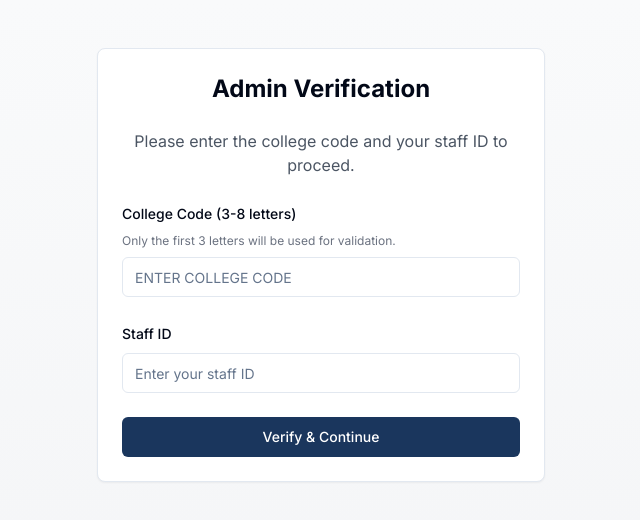
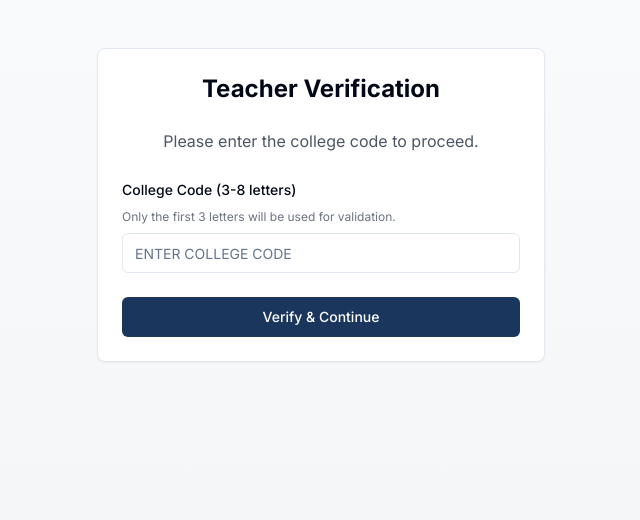
Before and after one commit to chrstnjbn/teacherview-analytics, a React (Vite) app: page /teacher/login in a window 1280 px wide. Shown: the top 520 px of the page, without its empty margins (319-959 px from the left). Built offline with nearby package versions, Linux system fonts and the light colour scheme.

Commit message:
Fix: Restrict staff ID input
Only allow staff ID input on admin login/signup pages.

```diff
--- a/src/components/auth/SignInForm.tsx
+++ b/src/components/auth/SignInForm.tsx
@@ -11,6 +11,7 @@ interface SignInFormProps {
   isLoading: boolean;
   setIsLoading: (loading: boolean) => void;
   onGoogleSignIn: () => void;
+  isAdminRoute?: boolean;
 }
 
 interface SignInFormData {
@@ -20,7 +21,7 @@ interface SignInFormData {
   staffId: string;
 }
 
-export const SignInForm = ({ isLoading, setIsLoading, onGoogleSignIn }: SignInFormProps) => {
+export const SignInForm = ({ isLoading, setIsLoading, onGoogleSignIn, isAdminRoute = false }: SignInFormProps) => {
   const [signInData, setSignInData] = useState<SignInFormData>({
     email: "",
     password: "",
@@ -78,7 +79,7 @@ export const SignInForm = ({ isLoading, setIsLoading, onGoogleSignIn }: SignInFo
         if (!teacher) {
           // If teacher doesn't exist in our system, create a new profile
           teacher = {
-            teacherId: signInData.staffId,
+            teacherId: isAdminRoute ? signInData.staffId : "",
             department: "",
             subjects: "",
             courses: "",
@@ -98,8 +99,8 @@ export const SignInForm = ({ isLoading, setIsLoading, onGoogleSignIn }: SignInFo
             teacher.collegeCode = enteredCode;
           }
 
-          // Update staff ID if it's not set yet
-          if (!teacher.teacherId && signInData.staffId) {
+          // Update staff ID if it's not set yet and we're on admin route
+          if (isAdminRoute && !teacher.teacherId && signInData.staffId) {
             teacher.teacherId = signInData.staffId;
           }
 
@@ -113,12 +114,12 @@ export const SignInForm = ({ isLoading, setIsLoading, onGoogleSignIn }: SignInFo
           email: userCredential.user.email,
           displayName: teacher.displayName,
           collegeCode: enteredCode,
-          staffId: teacher.teacherId || signInData.staffId
+          staffId: isAdminRoute ? (teacher.teacherId || signInData.staffId) : ""
         }));
 
         // Navigate based on profile completion
         if (teacher.teacherId) {
-          navigate("/teacher/dashboard");
+          navigate(isAdminRoute ? "/admin/dashboard" : "/teacher/dashboard");
         } else {
           navigate("/teacher/profile");
         }
@@ -194,6 +195,7 @@ export const SignInForm = ({ isLoading, setIsLoading, onGoogleSignIn }: SignInFo
             maxLength={8}
           />
         </div>
+        {isAdminRoute && (
           <div className="space-y-1">
             <Input
               type="text"
@@ -205,6 +207,7 @@ export const SignInForm = ({ isLoading, setIsLoading, onGoogleSignIn }: SignInFo
               className="w-full"
             />
           </div>
+        )}
       </div>
       <Button type="submit" className="w-full" disabled={isLoading}>
         {isLoading ? "Signing in..." : "Sign In"}
--- a/src/components/auth/SignUpForm.tsx
+++ b/src/components/auth/SignUpForm.tsx
@@ -12,6 +12,7 @@ interface SignUpFormProps {
   isLoading: boolean;
   setIsLoading: (loading: boolean) => void;
   onGoogleSignIn: () => void;
+  isAdminRoute?: boolean;
 }
 
 interface SignUpFormData {
@@ -25,7 +26,7 @@ interface SignUpFormData {
   staffId: string;
 }
 
-export const SignUpForm = ({ isLoading, setIsLoading, onGoogleSignIn }: SignUpFormProps) => {
+export const SignUpForm = ({ isLoading, setIsLoading, onGoogleSignIn, isAdminRoute = false }: SignUpFormProps) => {
   const [formData, setFormData] = useState<SignUpFormData>({
     firstName: "",
     lastName: "",
@@ -84,7 +85,7 @@ export const SignUpForm = ({ isLoading, setIsLoading, onGoogleSignIn }: SignUpFo
         );
 
         const profileData = {
-          teacherId: formData.staffId,
+          teacherId: isAdminRoute ? formData.staffId : "",
           department: "",
           subjects: "",
           courses: "",
@@ -101,7 +102,7 @@ export const SignUpForm = ({ isLoading, setIsLoading, onGoogleSignIn }: SignUpFo
           email: userCredential.user.email,
           displayName: `${formData.firstName} ${formData.lastName}`,
           collegeCode: enteredCode,
-          staffId: formData.staffId
+          staffId: isAdminRoute ? formData.staffId : ""
         };
 
         localStorage.setItem('user', JSON.stringify(userData));
@@ -117,7 +118,7 @@ export const SignUpForm = ({ isLoading, setIsLoading, onGoogleSignIn }: SignUpFo
           description: "Account created successfully. Please complete your profile.",
         });
 
-        navigate("/teacher/profile");
+        navigate(isAdminRoute ? "/admin/dashboard" : "/teacher/profile");
       } else {
         throw new Error("invalid-college-code");
       }
@@ -209,6 +210,7 @@ export const SignUpForm = ({ isLoading, setIsLoading, onGoogleSignIn }: SignUpFo
           maxLength={8}
         />
       </div>
+      {isAdminRoute && (
         <div className="space-y-1">
           <Input
             name="staffId"
@@ -218,6 +220,7 @@ export const SignUpForm = ({ isLoading, setIsLoading, onGoogleSignIn }: SignUpFo
             required
           />
         </div>
+      )}
       <Button type="submit" className="w-full" disabled={isLoading}>
         {isLoading ? "Creating Account..." : "Sign Up"}
       </Button>
--- a/src/pages/TeacherAuth.tsx
+++ b/src/pages/TeacherAuth.tsx
@@ -1,6 +1,6 @@
 
-import { useState } from "react";
-import { useNavigate } from "react-router-dom";
+import { useState, useEffect } from "react";
+import { useNavigate, useLocation } from "react-router-dom";
 import { Card } from "@/components/ui/card";
 import { Tabs, TabsContent, TabsList, TabsTrigger } from "@/components/ui/tabs";
 import { useToast } from "@/hooks/use-toast";
@@ -19,6 +19,8 @@ const TeacherAuth = () => {
   const [staffId, setStaffId] = useState("");
   const { toast } = useToast();
   const navigate = useNavigate();
+  const location = useLocation();
+  const isAdminRoute = location.pathname.includes('/admin');
 
   const handleGoogleSignIn = async () => {
     try {
@@ -84,7 +86,7 @@ const TeacherAuth = () => {
       return;
     }
 
-    if (!staffId.trim()) {
+    if (isAdminRoute && !staffId.trim()) {
       toast({
         title: "Staff ID Required",
         description: "Please enter your staff ID to continue.",
@@ -97,12 +99,15 @@ const TeacherAuth = () => {
 
     localStorage.setItem("collegeStaffCode", codePrefix);
     localStorage.setItem("collegeStudentCode", codePrefix);
+
+    if (isAdminRoute && staffId.trim()) {
       localStorage.setItem("adminStaffId", staffId.trim());
+    }
 
     setIsVerified(true);
     toast({
       title: "Success",
-      description: "College code and staff ID verified. You can now proceed with login.",
+      description: `College code${isAdminRoute ? " and staff ID" : ""} verified. You can now proceed with login.`,
     });
   };
 
@@ -111,9 +116,11 @@ const TeacherAuth = () => {
       <div className="min-h-screen bg-gradient-to-b from-gray-50 to-gray-100 py-12 px-4">
         <div className="max-w-md mx-auto">
           <Card className="p-6">
-            <h1 className="text-2xl font-bold text-center mb-6">Admin Verification</h1>
+            <h1 className="text-2xl font-bold text-center mb-6">
+              {isAdminRoute ? "Admin Verification" : "Teacher Verification"}
+            </h1>
             <p className="text-gray-600 mb-6 text-center">
-              Please enter the college code and your staff ID to proceed.
+              Please enter the college code{isAdminRoute ? " and your staff ID" : ""} to proceed.
             </p>
 
             <div className="space-y-6">
@@ -132,6 +139,7 @@ const TeacherAuth = () => {
                 />
               </div>
 
+              {isAdminRoute && (
                 <div className="space-y-2">
                   <Label htmlFor="staffId">Staff ID</Label>
                   <Input
@@ -141,6 +149,7 @@ const TeacherAuth = () => {
                     onChange={(e) => setStaffId(e.target.value)}
                   />
                 </div>
+              )}
 
               <Button
                 onClick={handleVerifyCollegeCodes}
@@ -171,6 +180,7 @@ const TeacherAuth = () => {
                 isLoading={isLoading}
                 setIsLoading={setIsLoading}
                 onGoogleSignIn={handleGoogleSignIn}
+                isAdminRoute={isAdminRoute}
               />
             </TabsContent>
 
@@ -179,6 +189,7 @@ const TeacherAuth = () => {
                 isLoading={isLoading}
                 setIsLoading={setIsLoading}
                 onGoogleSignIn={handleGoogleSignIn}
+                isAdminRoute={isAdminRoute}
               />
             </TabsContent>
           </Tabs>
```
Lines whose indentation alone changed are shown as unchanged.
